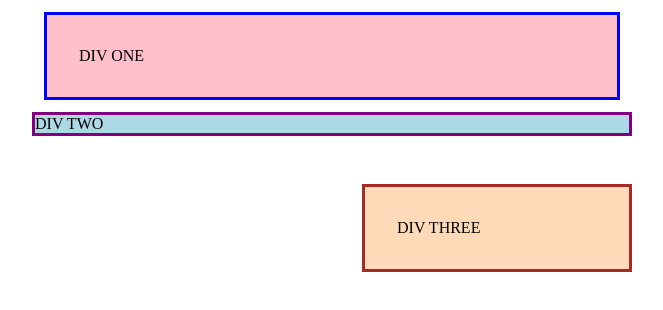
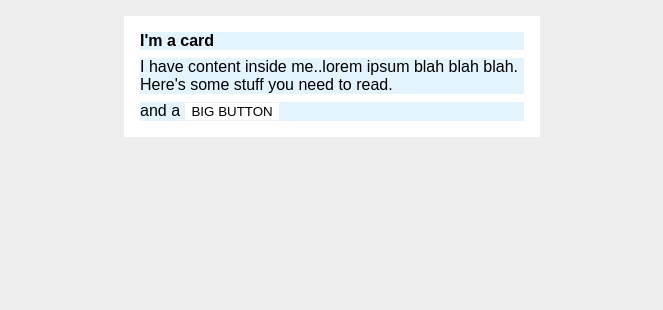
Before and after one commit to pahiina87/odin-margins-and-padding, a plain HTML site: page index.html in a window 1280 px wide. Shown: the whole page, without its empty margins (308-971 px from the left). Drawn offline with Linux system fonts and the light colour scheme.

Commit message:
added 8px margin to all divs

```diff
--- a/index.html
+++ b/index.html
@@ -4,18 +4,16 @@
     <meta charset="UTF-8">
     <meta http-equiv="X-UA-Compatible" content="IE=edge">
     <meta name="viewport" content="width=device-width, initial-scale=1.0">
-    <title>Margin and Padding exercise</title>
+    <title>Margin and Padding exercise 2</title>
     <link rel="stylesheet" href="style.css">
   </head>
   <body>
-    <div class="one">
-      DIV ONE
-    </div>
-    <div class="two">
-      DIV TWO
-    </div>
-    <div class="three">
-      DIV THREE
+    <div class="card">
+      <h1 class="title">I'm a card</h1>
+
+      <div class="content">I have content inside me..lorem ipsum blah blah blah. Here's some stuff you need to read.</div>
+
+      <div class="button-container">and a <button>BIG BUTTON</button></div>
     </div>
   </body>
 </html>
--- a/style.css
+++ b/style.css
@@ -1,28 +1,32 @@
 body {
-    max-width: 600px;
-    margin: 0 auto;
+    background: #eee;
+    font-family: sans-serif;
   }
 
-  .one {
-    background: pink;
-    border: 3px solid blue;
-    /* CHANGE ME */
-    padding: 32px;
-    margin: 12px;
+  .card {
+    width: 400px;
+    background: #fff;
+    margin: 16px auto;
+    padding: 8px;
   }
 
-  .two {
-    background: lightblue;
-    border: 3px solid purple;
-    /* CHANGE ME */
-    margin-bottom: 48px;
+  .title {
+    background: #e3f4ff;
+    font-size: 16px;
+    margin: 8px;
   }
 
-  .three {
-    background: peachpuff;
-    border: 3px solid brown;
-    width: 200px;
-    /* CHANGE ME */
-    padding: 32px;
-    margin-left: auto;
+  .content {
+    background: #e3f4ff;
+    margin: 8px;
   }
+
+  .button-container {
+    background: #e3f4ff;
+    margin: 8px;
+  }
+
+  button {
+    background: white;
+    border: 1px solid #eee;
+  }
```
